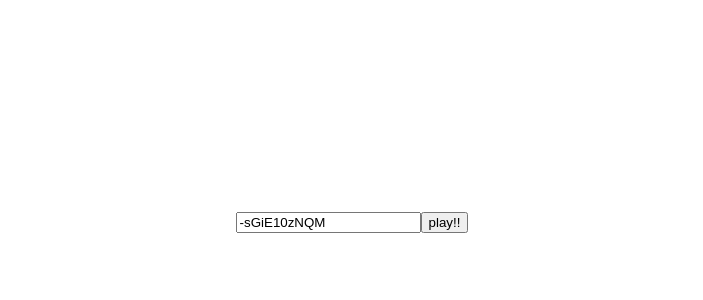
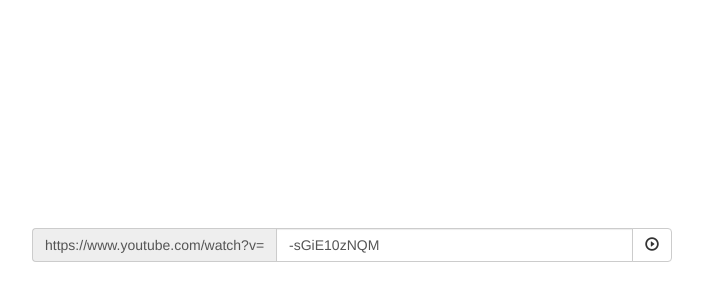
Before and after one commit to tamanugi/youtube-multi-subtitle-player, a Vue app: page /#/ in a window 1280 px wide. Shown: the part 208-508 px from the top of the page, without its empty margins (288-991 px from the left). Built offline with nearby package versions, Linux system fonts and the light colour scheme.

Commit message:
add bootatrap

```diff
--- a/index.html
+++ b/index.html
@@ -3,6 +3,7 @@
   <head>
     <meta charset="utf-8">
     <title>youtube-multi-subtitle-player</title>
+    <link rel="stylesheet" href="https://maxcdn.bootstrapcdn.com/bootstrap/3.3.7/css/bootstrap.min.css" integrity="sha384-BVYiiSIFeK1dGmJRAkycuHAHRg32OmUcww7on3RYdg4Va+PmSTsz/K68vbdEjh4u" crossorigin="anonymous">
   </head>
   <body>
     <div id="app"></div>
--- a/src/components/Player.vue
+++ b/src/components/Player.vue
@@ -13,8 +13,14 @@
         </span>
       </div>
     </div>
-    <div>
-      <input type="text" v-model="videoid"><button v-on:click="loadYoutube">play!!</button>
+    <div class="input-group videoid-input-group">
+      <span class="input-group-addon" >https://www.youtube.com/watch?v=</span>
+      <input type="text" class="form-control" aria-describedby="basic-addon3" v-model="videoid">
+      <span class="input-group-btn">
+        <button class="btn btn-default" type="button" @click="loadYoutube">
+          <span class="glyphicon glyphicon-play-circle" aria-hidden="true"></span>
+        </button>
+      </span>
     </div>
     <div v-if="debug">{{ current }}</div>
   </div>
@@ -155,4 +161,10 @@ a {
   width: 640px;
   height: 360px;
 }
+
+.videoid-input-group {
+  width: 640px;
+  margin: 0 auto;
+  margin-top: 16px;
+}
 </style>
```
